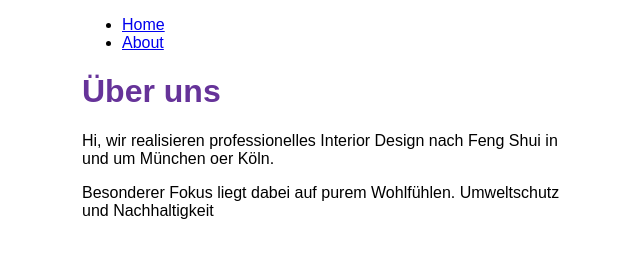
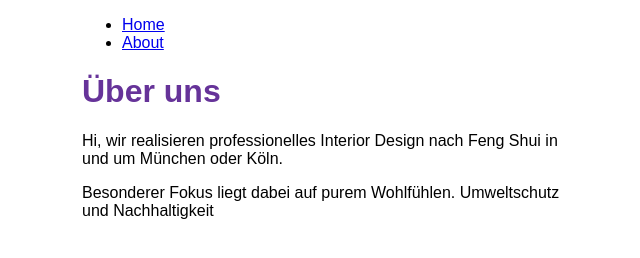
Before and after one commit to KainerW/interior, a Gatsby site: page /about in a window 1280 px wide. Shown: the full height of the page, 308-948 px from the left. Built offline with nearby package versions, Linux system fonts and the light colour scheme; Gatsby itself is replaced by a stand-in of ours.

```diff
--- a/src/pages/about.js
+++ b/src/pages/about.js
@@ -6,7 +6,7 @@
 const AboutPage = () => {
   return (
     <Layout pageTitle="Über uns">
-    <p>Hi, wir realisieren professionelles Interior Design nach Feng Shui in und um München oer Köln.</p><p>Besonderer Fokus liegt dabei auf purem Wohlfühlen. Umweltschutz und Nachhaltigkeit</p>
+    <p>Hi, wir realisieren professionelles Interior Design nach Feng Shui in und um München oder Köln.</p><p>Besonderer Fokus liegt dabei auf purem Wohlfühlen. Umweltschutz und Nachhaltigkeit</p>
   </Layout>
   )
 }
```
